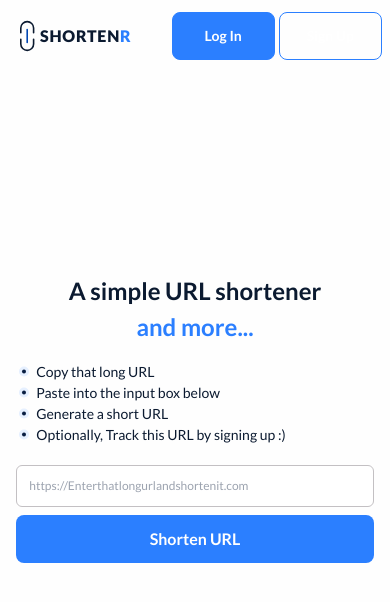
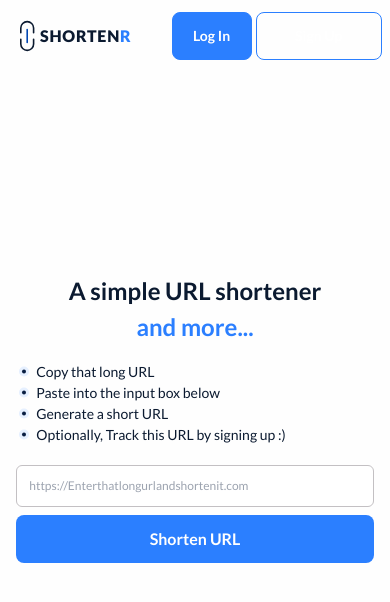
Before and after one commit to HayBeeCoder/shortenr, a Next.js app: page / in a window 390 px wide. Shown: the top 602 px of the page. Built offline with nearby package versions, Linux system fonts and the light colour scheme.

Commit message:
Update Layout.tsx

```diff
--- a/components/Layout/Layout.tsx
+++ b/components/Layout/Layout.tsx
@@ -22,12 +22,12 @@ const Layout: React.FC<ILayout> = ({ children }) => {
             :
             <div className=' flex flex-auto   gap-1'>
               <Link href="/login">
-                <Button classname=' basis-36 py-2 px-2 text-sm border-[1px] border-solid border-[#2b7fff] bg-[#2b7fff] inline'>
+                <Button classname='basis-20 sm:basis-36 py-2 px-2 text-sm border-[1px] border-solid border-[#2b7fff] bg-[#2b7fff] inline'>
                   Log In
                 </Button>
               </Link>
               <Link href="/signup">
-                <Button classname='basis-36 flex-grow py-2 px-2 text-sm text-[#2b7fff] border-[1px] border-solid border-[#2b7fff] bg-transparent inline'>
+                <Button classname=' basis-20 sm:basis-36 flex-grow py-2 px-2 text-sm text-[#2b7fff] border-[1px] border-solid border-[#2b7fff] bg-transparent inline'>
                   Sign Up
                 </Button>
               </Link>
```
